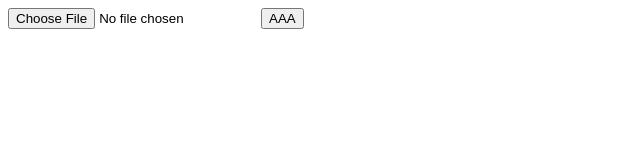
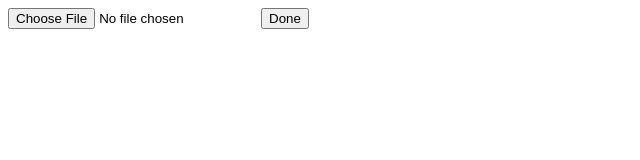
Before and after one commit to HMasataka/cropper, a Next.js app: page / in a window 1280 px wide. Shown: the top 160 px of the page, without its empty margins (0-640 px from the left). Built offline with nearby package versions, Linux system fonts and the light colour scheme.

Commit message:
Fix button string

```diff
--- a/src/components/cropper.tsx
+++ b/src/components/cropper.tsx
@@ -114,7 +114,7 @@ const CropComponent: React.FC<CropComponentProps> = ({}) => {
         </div>
       )}
       <button onClick={showCroppedImage} css={btn}>
-        AAA
+        Done
       </button>
       {croppedImage && (
         <img css={croppedImageStyle} src={croppedImageSrc} alt="" />
```
